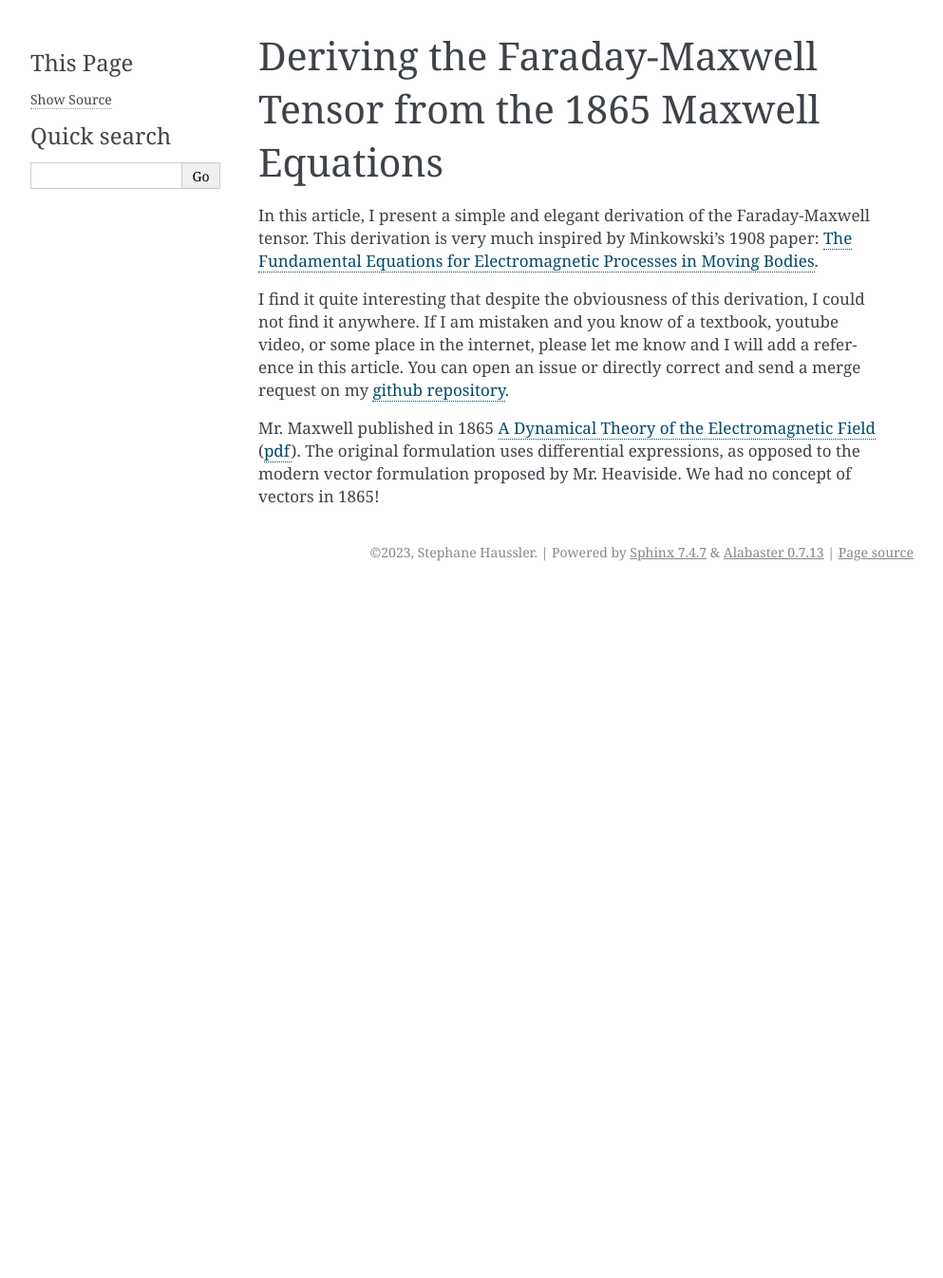
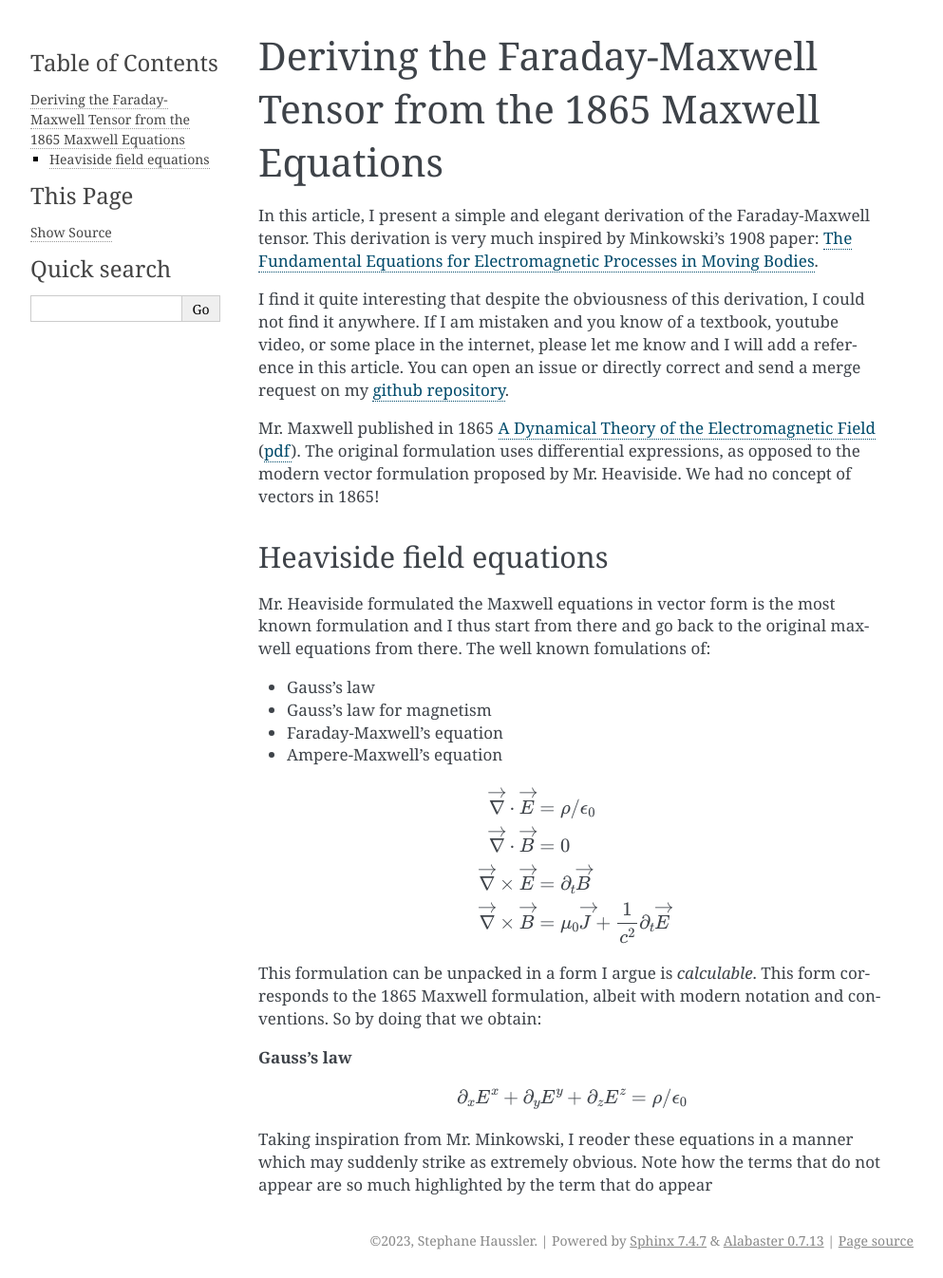
Before and after one commit to shaussler/TheoreticalUniverse, a Sphinx documentation site: the page built from documentation/maxwell_faraday_tensor.rst, in a window 1280 px wide. Shown: the whole page at 95% size, without its empty margins (148-1141 px from the left). Built offline with Sphinx 7.4.7, drawn with Linux system fonts in a browser that asks for light colours; before the commit the page ends 900 px from its top, so only the background shows below that.

Commit message:
The Maxwell-Faraday Tensor

```diff
--- a/documentation/maxwell_faraday_tensor.rst
+++ b/documentation/maxwell_faraday_tensor.rst
@@ -20,3 +20,39 @@ Mr. Maxwell published in 1865 `A Dynamical Theory of the Electromagnetic Field
 The original formulation uses differential expressions, as opposed to the
 modern vector formulation proposed by Mr. Heaviside. We had no concept of
 vectors in 1865!
+
+Heaviside field equations
+-------------------------
+
+Mr. Heaviside formulated the Maxwell equations in vector form is the most known
+formulation and I thus start from there and go back to the original maxwell
+equations from there. The well known fomulations of:
+
+* Gauss's law
+* Gauss's law for magnetism
+* Faraday-Maxwell's equation
+* Ampere-Maxwell's equation
+
+.. math::
+
+   \begin{alignat*}{2}
+   \overrightarrow{\nabla} \cdot \overrightarrow{E} &= \rho / \epsilon_0 \\
+   \overrightarrow{\nabla} \cdot \overrightarrow{B} &= 0 \\
+   \overrightarrow{\nabla} \times \overrightarrow{E} &= \partial_t \overrightarrow{B} \\
+   \overrightarrow{\nabla} \times \overrightarrow{B} &= \mu_0 \overrightarrow{J} + \frac{1}{c^2} \partial_t \overrightarrow{E}
+   \end{alignat*}
+
+This formulation can be unpacked in a form I argue is *calculable*. This form
+corresponds to the 1865 Maxwell formulation, albeit with modern notation and
+conventions. So by doing that we obtain:
+
+**Gauss's law**
+
+.. math::
+
+   \partial_x E^x + \partial_y E^y + \partial_z E^z = \rho / \epsilon_0
+
+
+Taking inspiration from Mr. Minkowski, I reoder these equations in a manner which may suddenly
+strike as extremely obvious. Note how the terms that do not appear are so much highlighted by
+the term that do appear
```
